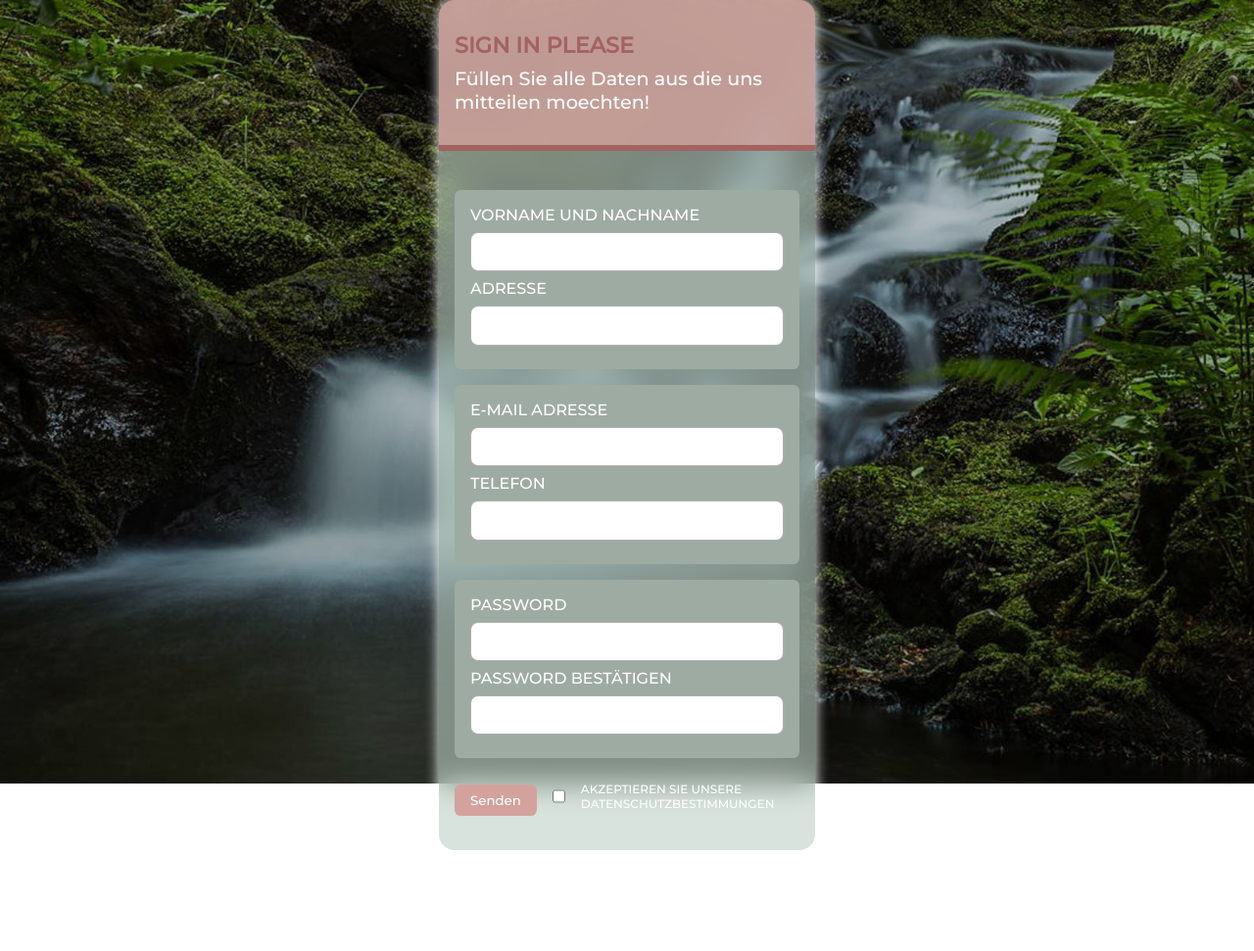
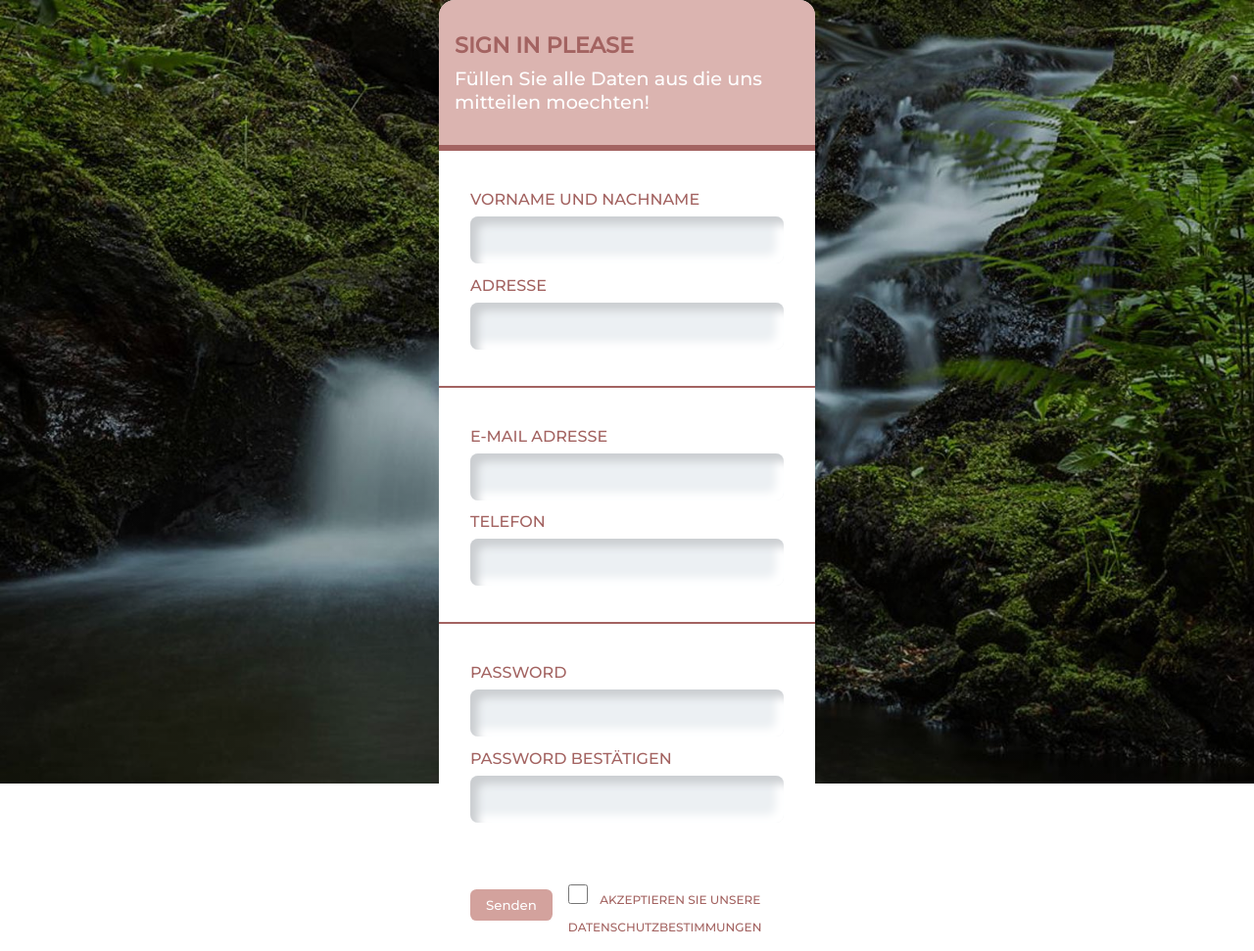
Before and after one commit to PeterWolf242/Tag_6, a plain HTML site: page Forms-Level-3_1/index.html in a window 1280 px wide. Shown: the whole page at 98% size. Before the commit the page ends 868 px from the top, so only its background shows below. Drawn offline with Linux system fonts and the light colour scheme.

Commit message:
Design Form-Level-3_1 geändert

```diff
--- a/Forms-Level-3_1/assets/css/style.css
+++ b/Forms-Level-3_1/assets/css/style.css
@@ -13,9 +13,9 @@
 :root {
   --color_black: #000000;
   --color_white: #ffffff;
-  --color_green_soft: rgb(189, 209, 197);
+  --color_green_soft: #bdd1c5;
   --color_green_dark: #9eaba2;
-  --color_brown_soft: rgb(211, 162, 157);
+  --color_brown_soft: #d3a29d;
   --color_brown_dark: #a36361;
   --color_yellow: #eecc8c;
 }
@@ -32,11 +32,8 @@ body {
 
 form {
   width: 30vw;
-  height: fit-content;
   border-radius: 1rem;
-  background-color: rgb(189, 209, 197, 0.6);
-  box-shadow: 0 0 14px var(--color_white);
-  backdrop-filter: blur(15px);
+  background-color: var(--color_white);
   margin: auto;
   overflow: hidden;
 }
@@ -65,30 +62,50 @@ form h2 {
 form section {
   display: flex;
   flex-direction: column;
-  margin: 2rem 0;
-  padding: 0 1rem 0 1rem;
+  margin: 1rem 0;
+  padding: 0 1rem;
+  border-bottom: 2px solid var(--color_brown_dark);
+}
+
+form section:nth-of-type(3),
+form section:nth-of-type(4) {
+  border: none;
 }
 
 form section .box_content {
   display: flex;
   flex-direction: column;
-  background-color: var(--color_green_dark);
   margin: 0.5rem 0;
   padding: 1rem;
-  border-radius: 0.4rem;
 }
 
 form section label {
-  color: var(--color_white);
+  color: var(--color_brown_dark);
   margin-bottom: 0.5rem;
   text-transform: uppercase;
+  transition: 0.2s all ease-in-out;
 }
 
 form section input {
-  margin-bottom: 0.5rem;
-  padding: 0.7rem;
+  margin-bottom: 0.8rem;
+  padding: 1rem 0.5rem;
   border-radius: 0.5rem;
-  border: 1px solid rgba(131, 131, 131, 0.644);
+  border: 1px solid #ecf0f3;
+  border: none;
+  background: #ecf0f3;
+  box-shadow: inset 8px 8px 8px #cbced1, inset -8px -8px 8px white;
+}
+
+form section .box_content input:focus {
+  outline: none;
+  border: 1px solid var(--color_brown_dark);
+  box-shadow: inset 10px 10px 10px #bdd1c5, inset -10px -10px -10px #d2e0d8;
+}
+
+form section .box_content label:has(+ input:focus) {
+  font-weight: bold;
+  letter-spacing: 2px;
+  color: #a36361;
 }
 
 form section button {
@@ -108,27 +125,27 @@ form section button:hover {
 }
 
 form input[type='checkbox'] {
-  display: inline-block;
+  display: inline;
   width: 20px;
   height: 20px;
-  margin-right: 1rem;
+  margin-right: 0.5rem;
+  margin-top: 10px;
+  box-shadow: none;
 }
 
 form .min_box {
   display: flex;
   justify-content: center;
   align-items: center;
-  margin-top: 1rem;
-  gap: 1rem;
+  margin-left: 1rem;
+  column-gap: 1rem;
 }
 
 form .min_box .accept {
-  display: flex;
-  align-items: center;
+  display: inline;
   width: 100%;
 }
 
 form .min_box .accept label {
   font-size: 12px;
-  color: --;
 }
--- a/Forms-Level-3_1/index.html
+++ b/Forms-Level-3_1/index.html
@@ -19,12 +19,16 @@
           <label for="adress">Adresse</label>
           <input type="text" name="adress" id="adress" />
         </div>
+      </section>
+      <section>
         <div class="box_content">
           <label for="email">E-Mail Adresse</label>
           <input type="email" name="email" id="email" />
           <label for="phone">Telefon</label>
           <input type="phone" name="phone" id="phone" />
         </div>
+      </section>
+      <section>
         <div class="box_content">
           <label for="password">Password</label>
           <input type="password" name="password" id="password" />
@@ -36,6 +40,8 @@
             id="password_confirm"
           />
         </div>
+      </section>
+      <section>
         <div class="min_box">
           <button type="submit">Senden</button>
           <div class="accept">
```
